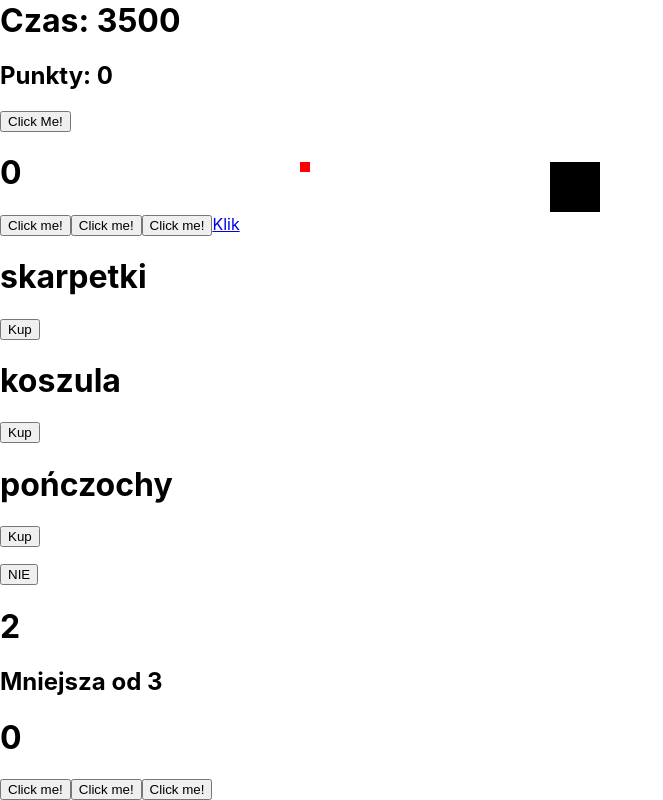
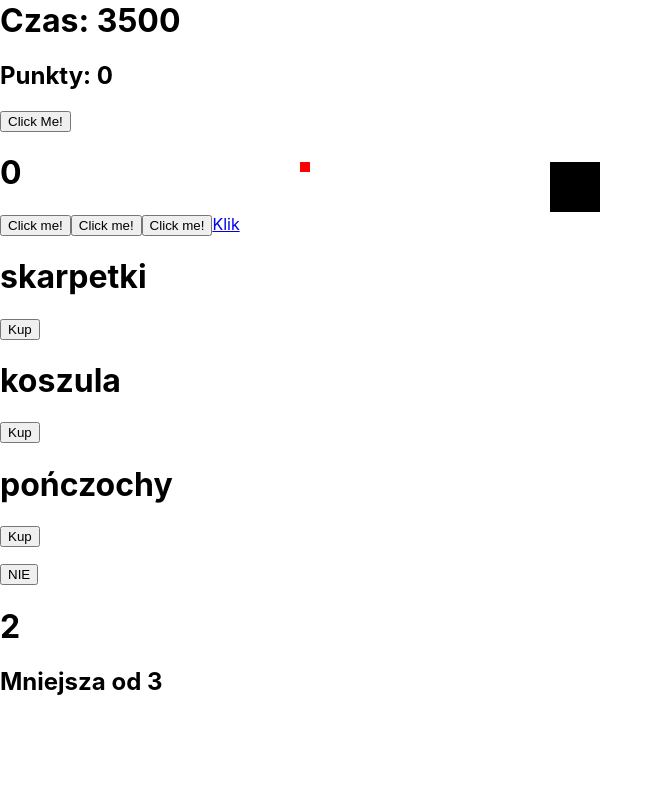
Before and after one commit to MMarek/zadania_11, a React (Create React App) app: page /#/ in a window 1280 px wide. Shown: the part 738-1538 px from the top of the page, without its empty margins (0-663 px from the left). After the commit the page ends 1454 px from the top, so only its background shows below. Built offline with nearby package versions, Linux system fonts and the light colour scheme.

Commit message:
button counter correction

```diff
--- a/src/components/home.js
+++ b/src/components/home.js
@@ -19,7 +19,7 @@ import Task17 from './task17';
 import Task18 from './task18';
 import Task19 from './task19';
 import Task20 from './task20';
-import Task21 from './task21';
+// import Task21 from './task21';
 
 class Home extends Component {
 
@@ -46,7 +46,7 @@ class Home extends Component {
                 <Task18/>
                 <Task19/>
                 <Task20/>
-                <Task21/>
+                {/*<Task21/>*/}
             </>
         )
     }
--- a/src/components/task21.js
+++ b/src/components/task21.js
@@ -1,43 +1,83 @@
 import React, {Component} from "react";
 
-class ButtonCounter extends Component {
+class NumberInfo extends Component {
     state = {
-        counter: 0
-    };
-
-    increaseCounter = () => {
-        this.setState({
-            counter: this.state.counter +1
-        })
+        number: this.props.number
     };
 
     render() {
+        const isPrime = (num) => {
+            for (let i = 2; i < num; i++) {
+                if (num % i === 0) return false;
+            }
+            return true;
+        };
+
+        const listStyle = {
+            listStyle: 'none'
+        };
+
         return (
-            <>
-            <h1>{this.state.counter}</h1>
-            <ButtonToClick counterEvent={this.increaseCounter}/>
-            <ButtonToClick counterEvent={this.increaseCounter}/>
-            <ButtonToClick counterEvent={"Hello"}/>
-            </>
+            <div>
+                <ul>
+                    <li style={listStyle}>Liczba: {this.props.number}</li>
+                    <li style={listStyle}>{this.props.number % 2 === 0 ? "Parzysta" : "Nieparzysta"}</li>
+                    <li style={listStyle}>{isPrime(this.props.number) && "Liczba pierwsza"}</li>
+                    <li style={listStyle}>{Math.log2(this.props.number) % 1 === 0 && "Potęga liczby 2"}</li>
+                </ul>
+            </div>
         )
     }
 }
 
-class ButtonToClick extends Component{
-
-    handleClick = () => {
-        if (typeof this.props.counterEvent === 'function'){
-            this.props.counterEvent();
-        }
-    };
-
-    render() {
-        return <button onClick={this.handleClick}>Click me!</button>
-    }
-}
-
 function Task21() {
-    return <ButtonCounter/>
+    return(
+        <>
+        <NumberInfo number={1}/>
+        <NumberInfo number={2}/>
+        <NumberInfo number={5}/>
+        <NumberInfo number={7}/>
+        <NumberInfo number={10}/>
+        <NumberInfo number={16}/>
+    </>
+        )
 }
 
 export default Task21;
+//
+//     increaseCounter = () => {
+//         this.setState({
+//             counter: this.state.counter + 1
+//         })
+//     };
+//
+//     render() {
+//         return (
+//             <>
+//                 <h1>{this.state.counter}</h1>
+//                 <ButtonToClick counterEvent={this.increaseCounter}/>
+//                 <ButtonToClick counterEvent={this.increaseCounter}/>
+//                 <ButtonToClick counterEvent={"Hello"}/>
+//             </>
+//         )
+//     }
+// }
+//
+// class ButtonToClick extends Component {
+//
+//     handleClick = () => {
+//         if (typeof this.props.counterEvent === 'function') {
+//             this.props.counterEvent();
+//         }
+//     };
+//
+//     render() {
+//         return <button onClick={this.handleClick}>Click me!</button>
+//     }
+// }
+//
+// function Task21() {
+//     return <ButtonCounter/>
+// }
+//
+// export default Task21;
```
Also changed, not shown: 1 other file (tests, documents, lock files or other folders).
